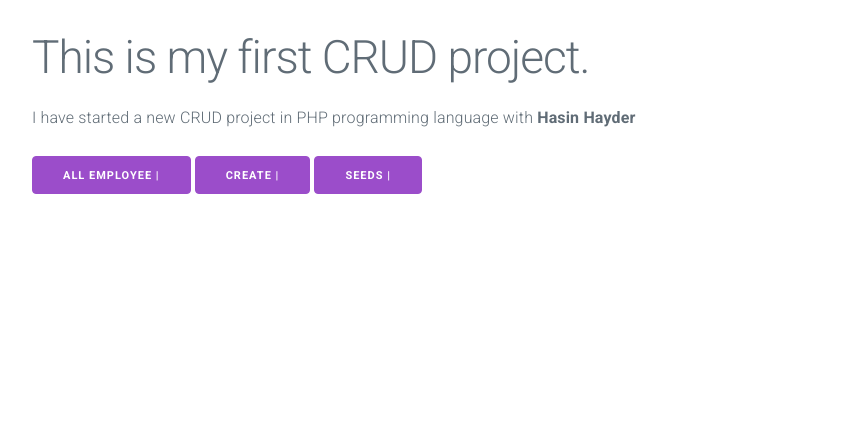
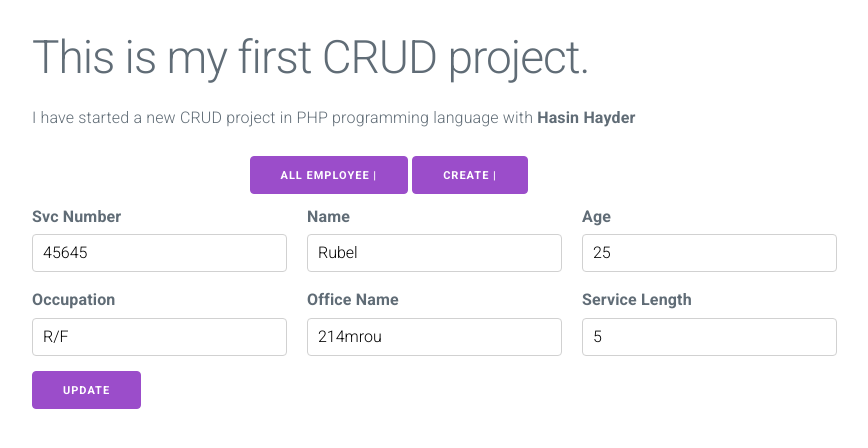
Before and after one commit to coderraseed/php, a PHP site: page /crud/index.php?task=edit&id=1 in a window 1280 px wide. Shown: the top 448 px of the page, without its empty margins (288-1156 px from the left). Run offline with PHP 8.4, Linux system fonts and the light colour scheme.

Commit message:
I have complete crud projec

```diff
--- /dev/null
+++ b/crud/assets/script.js
@@ -0,0 +1,12 @@
+document.addEventListener('DOMContentLoaded', function() {
+    console.log('loaded');
+    var links = document.querySelectorAll(".delete");
+    for (i = 0; i < links.length; i++) {
+        links[i].addEventListener('click', function(e) {
+            if (!confirm('Are you sure?')) {
+                e.preventDefault();
+            }
+        })
+
+    }
+})
--- a/crud/data/db.txt
+++ b/crud/data/db.txt
@@ -1 +1 @@
-a:3:{i:0;a:7:{s:2:"id";i:1;s:3:"svc";i:45645;s:4:"name";s:5:"Rubel";s:3:"age";i:25;s:5:"trade";s:3:"R/F";s:5:"bname";s:7:"214mrou";s:4:"slen";s:1:"5";}i:1;a:7:{s:2:"id";i:2;s:3:"svc";i:45687;s:4:"name";s:5:"rased";s:3:"age";i:26;s:5:"trade";s:3:"R/F";s:5:"bname";s:7:"214mrou";s:4:"slen";s:1:"7";}i:2;a:7:{s:2:"id";i:3;s:3:"svc";i:45874;s:4:"name";s:5:"Rubel";s:3:"age";i:29;s:5:"trade";s:3:"R/F";s:5:"bname";s:7:"214mrou";s:4:"slen";s:2:"10";}}
+a:4:{i:0;a:7:{s:2:"id";i:1;s:3:"svc";i:45645;s:4:"name";s:5:"Rubel";s:3:"age";i:25;s:5:"trade";s:3:"R/F";s:5:"bname";s:7:"214mrou";s:4:"slen";s:1:"5";}i:1;a:7:{s:2:"id";i:2;s:3:"svc";i:45687;s:4:"name";s:5:"rased";s:3:"age";i:26;s:5:"trade";s:3:"R/F";s:5:"bname";s:7:"214mrou";s:4:"slen";s:1:"7";}i:2;a:7:{s:2:"id";i:3;s:3:"svc";i:45874;s:4:"name";s:5:"Rubel";s:3:"age";i:29;s:5:"trade";s:3:"R/F";s:5:"bname";s:7:"214mrou";s:4:"slen";s:2:"10";}i:3;a:7:{s:2:"id";i:4;s:3:"svc";s:6:"456123";s:4:"name";s:5:"Mamun";s:3:"age";s:2:"24";s:5:"trade";s:2:"rf";s:5:"bname";s:7:"214MROU";s:4:"slen";s:1:"5";}}
--- a/crud/inc/functions.php
+++ b/crud/inc/functions.php
@@ -1,7 +1,11 @@
 <?php
 define( 'DB_NAME', 'C:/xampp/htdocs/php.local.com/crud/data/db.txt' );
-include_once "incfunc/seed.php";
-include_once "incfunc/report.php";
-include_once "incfunc/addemployee.php";
+require_once "incfunc/seed.php";
+require_once "incfunc/report.php";
+require_once "incfunc/addemployee.php";
+require_once "incfunc/button.php";
+require_once "incfunc/update.php";
+require_once "incfunc/editDelete.php";
+
 
 ?>
--- /dev/null
+++ b/crud/inc/home.php
@@ -0,0 +1,83 @@
+<?php
+        $info  = '';
+        $task  = $_GET['task'] ?? 'report';
+        $error  = $_GET['error'] ?? '0';
+        if('delete'==$task){
+            $id  = filter_input( INPUT_GET, 'id', FILTER_SANITIZE_STRING );
+            if($id>0){
+                deleteEmployeeId($id);
+                header( 'location: /crud/index.php?task=report' );
+            }
+        }
+        // if('deleteall'==$task){
+        //     $id  = filter_input( INPUT_GET, 'id', FILTER_SANITIZE_STRING );
+        //     if($id<0){
+        //         deleteAllEmployee($id);
+        //         header( 'location: /crud/index.php' );
+        //     }
+        // }
+        if ( 'seed' == $task ) {
+            seed();
+            $info = "Seeding is complete";
+        }
+        $svc='';
+        $name='';
+        $age='';
+        $trade='';
+        $bname='';
+        $slen='';
+        if(isset($_POST['submit'] )){
+            $svc = filter_input( INPUT_POST, 'svc', FILTER_SANITIZE_STRING );
+            $name = filter_input( INPUT_POST, 'name', FILTER_SANITIZE_STRING );
+            $age  = filter_input( INPUT_POST, 'age', FILTER_SANITIZE_STRING );
+            $trade  = filter_input( INPUT_POST, 'trade', FILTER_SANITIZE_STRING );
+            $bname  = filter_input( INPUT_POST, 'bname', FILTER_SANITIZE_STRING );
+            $slen  = filter_input( INPUT_POST, 'slen', FILTER_SANITIZE_STRING );
+            $id  = filter_input( INPUT_POST, 'id', FILTER_SANITIZE_STRING );
+            if($id){
+                //update the existing student
+                $result=updateEmployee( $id, $svc, $name, $age, $trade, $bname, $slen );
+                if($result){
+                    header( 'location: /crud/index.php?task=report' );
+                }else{
+                    $error = 1;
+                }
+            }else{
+                //add a new student
+                if ( $svc != '' && $name != '' && $age != '' && $trade!='' && $bname!='' && $slen!='' ) {
+                    //addEmployee( $svc, $name, $age, $trade, $bname, $slen );
+                    $result=addEmployee( $svc, $name, $age, $trade, $bname, $slen );
+                    if($result){
+                        header( 'location: /crud/index.php?task=report' );
+                    }else {
+                        //header( 'location: /crud/index.php?task=report & error=1');
+                        $error = 1;
+                    }
+                }
+            }
+
+
+
+            /*if($id){
+                //update the existing student
+                if ( $fname != '' && $lname != '' && $roll != '' ) {
+                    $result = updateStudent($id, $fname, $lname, $roll);
+                    if ( $result ) {
+                        header( 'location: /crud2/index.php?task=report' );
+                    } else {
+                        $error = 1;
+                    }
+                }
+            }else{
+                //add a new student
+                if ( $fname != '' && $lname != '' && $roll != '' ) {
+                    $result = addStudent( $fname, $lname, $roll );
+                    if ( $result ) {
+                        header( 'location: /crud2/index.php?task=report' );
+                    } else {
+                        $error = 1;
+                    }
+                }
+            }*/
+        }
+?>
--- a/crud/inc/incfunc/addemployee.php
+++ b/crud/inc/incfunc/addemployee.php
@@ -7,8 +7,16 @@ function getNewId($students){
 
 /* Add employee Function*/
 function addEmployee( $svc, $name, $age, $trade, $bname, $slen) {
+    $found = false;
     $serialziedData = file_get_contents( DB_NAME );
     $students       = unserialize( $serialziedData );
+    foreach ($students as $_student) {
+        if($_student['svc']==$svc){
+            $found = true;
+        break;
+        }
+    }
+    if(!$found){
         //$id= count($students)+1;
         $id= getNewId($students);
         $student = array(
@@ -23,6 +31,9 @@ function addEmployee( $svc, $name, $age, $trade, $bname, $slen) {
         array_push( $students, $student );
         $serializedData = serialize( $students );
         file_put_contents( DB_NAME, $serializedData, LOCK_EX );
+        return true;
+    }
+    return false;
 
 
 }
--- /dev/null
+++ b/crud/inc/incfunc/button.php
@@ -0,0 +1,30 @@
+<?php
+    function disPlayNone(){
+        $serialziedData = file_get_contents( DB_NAME );
+        $students       = unserialize( $serialziedData );
+        $ras=count($students);
+        $i=4;
+        if($i<=$ras){ return 'display:none';}
+    }
+
+
+    function deleteAllShow(){
+        $serialziedData = file_get_contents( DB_NAME );
+        $students       = unserialize( $serialziedData );
+        $ras=count($students);
+        $i=3;
+        if($i>=$ras){
+            return 'display: none';
+        }
+    }
+
+//     //function deleteAll(){
+//         $serialziedData = file_get_contents( DB_NAME );
+//         $students       = unserialize( $serialziedData );
+//         array_pop($students);
+//         print_r($students);
+
+//    // }
+
+
+?>
--- /dev/null
+++ b/crud/inc/incfunc/editDelete.php
@@ -0,0 +1,40 @@
+<?php
+    function getemployee( $id ) {
+        $serialziedData = file_get_contents( DB_NAME );
+        $students       = unserialize( $serialziedData );
+        foreach ( $students as $student ) {
+            if ( $student['id'] == $id ) {
+                return $student;
+            }
+        }
+        return false;
+    }
+
+    function deleteEmployeeId($id){
+        $serialziedData = file_get_contents( DB_NAME );
+        $students       = unserialize( $serialziedData );
+        //unset($students[$id-1]);
+        foreach ( $students as $offset=>$student ) {
+            if ( $student['id'] == $id ) {
+                unset($students[$offset]);
+            }
+
+        }
+        $serializedData = serialize( $students );
+        file_put_contents( DB_NAME, $serializedData, LOCK_EX );
+    }
+
+
+    function printRaw(){
+        $serialziedData = file_get_contents( DB_NAME );
+        $students       = unserialize( $serialziedData );
+        print_r($students);
+    }
+
+    // function deleteAllEmployee($students, $id){
+    //     $serialziedData = file_get_contents( DB_NAME );
+    //     $students       = unserialize( $serialziedData );
+    //     $maxId = max(array_column($students,'id'));
+    //     unset($maxId);
+    // }
+?>
--- a/crud/inc/incfunc/report.php
+++ b/crud/inc/incfunc/report.php
@@ -31,7 +31,7 @@ function generateReport(){
             <!-- <td><?php printf('%s', $student['svc']); ?></td>
             <td><?php printf('%s', $student['svc']); ?></td> -->
             <td style="text-align: center;">
-                <?php printf('<a href="/crud/index.php?task=update" style="margin-right:10px;" ><i class="fas fa-edit"></i></a><a href="#"><i class="fas fa-trash-alt"></i></a>'); ?>
+                <?php printf('<a href="/crud/index.php?task=edit&id=%s" style="margin-right:10px;" ><i class="fas fa-edit"></i></a><a class="delete" href="/crud/index.php?task=delete&id=%s"><i class="fas fa-trash-alt"></i></a>',$student['id'], $student['id']); ?>
             </td>
         </tr>
     <?php } ?>
--- a/crud/inc/incfunc/seed.php
+++ b/crud/inc/incfunc/seed.php
@@ -38,4 +38,6 @@
         $serializedData = serialize( $data );
         file_put_contents( DB_NAME, $serializedData, LOCK_EX );
     }
+
+
 ?>
--- /dev/null
+++ b/crud/inc/incfunc/update.php
@@ -0,0 +1,26 @@
+<?php
+    function updateEmployee( $id, $svc, $name, $age, $trade, $bname, $slen ) {
+        $found = false;
+        $serialziedData = file_get_contents( DB_NAME );
+        $students       = unserialize( $serialziedData );
+        foreach ( $students as $_student ) {
+            if ( $_student['svc'] == $svc && $_student['id'] != $id ) {
+                $found = true;
+                break;
+            }
+        }
+        if ( ! $found ) {
+            $students[ $id - 1 ]['svc'] = $svc;
+            $students[ $id - 1 ]['name'] = $name;
+            $students[ $id - 1 ]['age']  = $age;
+            $students[ $id - 1 ]['trade'] = $trade;
+            $students[ $id - 1 ]['bname'] = $bname;
+            $students[ $id - 1 ]['slen']  = $slen;
+            $serializedData               = serialize( $students );
+            file_put_contents( DB_NAME, $serializedData, LOCK_EX );
+            return true;
+        }
+        return false;
+    }
+
+?>
--- a/crud/inc/templates/nav.php
+++ b/crud/inc/templates/nav.php
@@ -1,5 +1,6 @@
+<?php ?>
 <a class="button" href="/crud/index.php?task=report">All Employee |</a>
 <a class="button" href="/crud/index.php?task=create">create |</a>
 <!-- <a class="button" href="/crud/index.php?task=update">update |</a> -->
-<a class="button" href="/crud/index.php?task=seed">Seeds |</a>
-<!-- <a class="button" href="/crud/index.php?task=delete">Delete All |</a> -->
+<a class="button" href="/crud/index.php?task=seed" style="<?php echo disPlayNone();?>">Seeds |</a>
+<!-- <a class="button delete" href="/crud/index.php?task=deleteall" style="<?php echo deleteAllShow();?>">Delete All |</a> -->
--- a/crud/inc/templates/upform.php
+++ b/crud/inc/templates/upform.php
@@ -1,43 +1,33 @@
-<form action="/crud/index.php?task=add" method="POST">
+<form action="/crud/index.php?task=create" method="POST">
+    <input type="hidden" value="<?php echo $id ?>" name="id">
     <div class="row">
         <div class="column column-33">
             <label for="num">Svc Number</label>
-            <input value="<?php ?>" type="text" id="num" name="svc" placeholder="Svc Number" >
+            <input type="text" value="<?php echo $student['svc']; ?>" id="num" name="svc" placeholder="Svc Number" >
         </div>
         <div class="column column-33">
             <label for="name">Name</label>
-            <input value="<?php ?>" type="text" id="name" name="svc" placeholder="Type Your Full Name" >
+            <input type="text" value="<?php echo $student['name']; ?>" id="name" name="name" placeholder="Type Your Full Name" >
         </div>
         <div class="column column-33">
             <label for="age">Age</label>
-            <input value="<?php ?>" type="text" id="age" name="age" placeholder="Age" >
+            <input type="text" value="<?php echo $student['age']; ?>" id="age" name="age" placeholder="Age" >
         </div>
     </div>
     <div class="row">
         <div class="column column-33">
             <label for="trade">Occupation</label>
-            <input value="<?php ?>" type="text" name="trade" id="trade" placeholder="Type your occupation" >
+            <input type="text" name="trade" value="<?php echo $student['trade']; ?>" id="trade" placeholder="Type your occupation" >
         </div>
         <div class="column column-33">
-            <label for="bname">Branch Name</label>
-            <input value="<?php ?>" type="text" name="bname" id="bname" placeholder="Your Branch Name" >
+            <label for="bname">Office Name</label>
+            <input type="text" name="bname" value="<?php echo $student['bname']; ?>" id="bname" placeholder="Your Branch Name" >
         </div>
         <div class="column column-33">
             <label for="slen">Service Length</label>
-            <input value="<?php ?>" type="text" id="slen" name="slen" >
+            <input type="text" value="<?php echo $student['slen']; ?>" id="slen" name="slen" >
         </div>
     </div>
-    <!-- <div class="row">
-        <div class="column column-33">
-            <label for="edate">Date of Enroll</label>
-            <input value="<?php ?>" type="date" id="edate" name="edate" >
-        </div>
-        <div class="column column-33">
-            <label for="rdate">Date of Returned</label>
-            <input value="<?php ?>" type="date" id="rdate" name="rdate" >
-        </div>
-    </div> -->
-
-    <a href="#" class="button" name='submit' >Update</a>
+    <button type="submit" class="button-primary" name="submit">Update</button>
 
 </form>
--- a/crud/index.php
+++ b/crud/index.php
@@ -1,23 +1,7 @@
 <?php
     if(file_exists('inc/functions.php')){require_once('inc/functions.php');}
-    $info  = '';
-    $task  = $_GET['task'] ?? 'report';
+    if(file_exists('inc/home.php')){require_once('inc/home.php');}
 
-    if ( 'seed' == $task ) {
-        seed();
-        $info = "Seeding is complete";
-    }
-    if(isset($_POST['submit'] )){
-        $svc = filter_input( INPUT_POST, 'svc', FILTER_SANITIZE_STRING );
-        $name = filter_input( INPUT_POST, 'name', FILTER_SANITIZE_STRING );
-        $age  = filter_input( INPUT_POST, 'age', FILTER_SANITIZE_STRING );
-        $trade  = filter_input( INPUT_POST, 'trade', FILTER_SANITIZE_STRING );
-        $bname  = filter_input( INPUT_POST, 'bname', FILTER_SANITIZE_STRING );
-        $slen  = filter_input( INPUT_POST, 'slen', FILTER_SANITIZE_STRING );
-        if ( $svc != '' && $name != '' && $age != '' ) {
-            addEmployee( $svc, $name, $age, $trade, $bname, $slen );
-        }
-    }
 ?>
 <!DOCTYPE html>
 <html lang="en">
@@ -42,13 +26,23 @@
             <div class="column column-60 column-offset-20">
                 <h1>This is my first CRUD project.</h1>
                 <p>I have started a new CRUD project in PHP programming language with <strong>Hasin Hayder</strong>  </p>
+                <p style="color:red;">
+                    <?php if ( 'seed' == $task ) { echo $info;} ?>
+                </p>
             </div>
         </div>
         <div class="row">
-            <div class="column column-67 column-offset-20">
+            <div class="column column-67 column-offset-20" style="text-align: center;">
                 <?php if(file_exists('inc/templates/nav.php')){ include_once('inc/templates/nav.php');} ?>
             </div>
         </div>
+        <?php if ( '1' == $error): ?>
+            <div class="row">
+                <div class="column column-60 column-offset-20">
+                    <blockquote>Duplicate Service Number</blockquote>
+                </div>
+            </div>
+        <?php endif; ?>
         <?php if ( 'report' == $task ): ?>
             <div class="row">
                 <div class="column column-60 column-offset-20">
@@ -64,7 +58,12 @@
                 </div>
             </div>
         <?php } ?>
-        <?php if('update'==$task){ ?>
+        <?php
+            if('edit'==$task){
+            $id = filter_input( INPUT_GET, 'id', FILTER_SANITIZE_STRING );
+            $student = getemployee( $id );
+                if($student){
+        ?>
                     <div class="row">
                         <div class="column column-75 column-offset-20">
                         <?php
@@ -75,7 +74,12 @@
 
                         </div>
                     </div>
-        <?php } ?>
+        <?php
+                }
+            }
+        ?>
     </div>
+<script type="text/javascript" src="assets/script.js"></script>
+
 </body>
 </html>
```
Also changed, not shown: crud/inc/templates/form.php (+7 -18 lines). Lines whose indentation alone changed are shown as unchanged.
